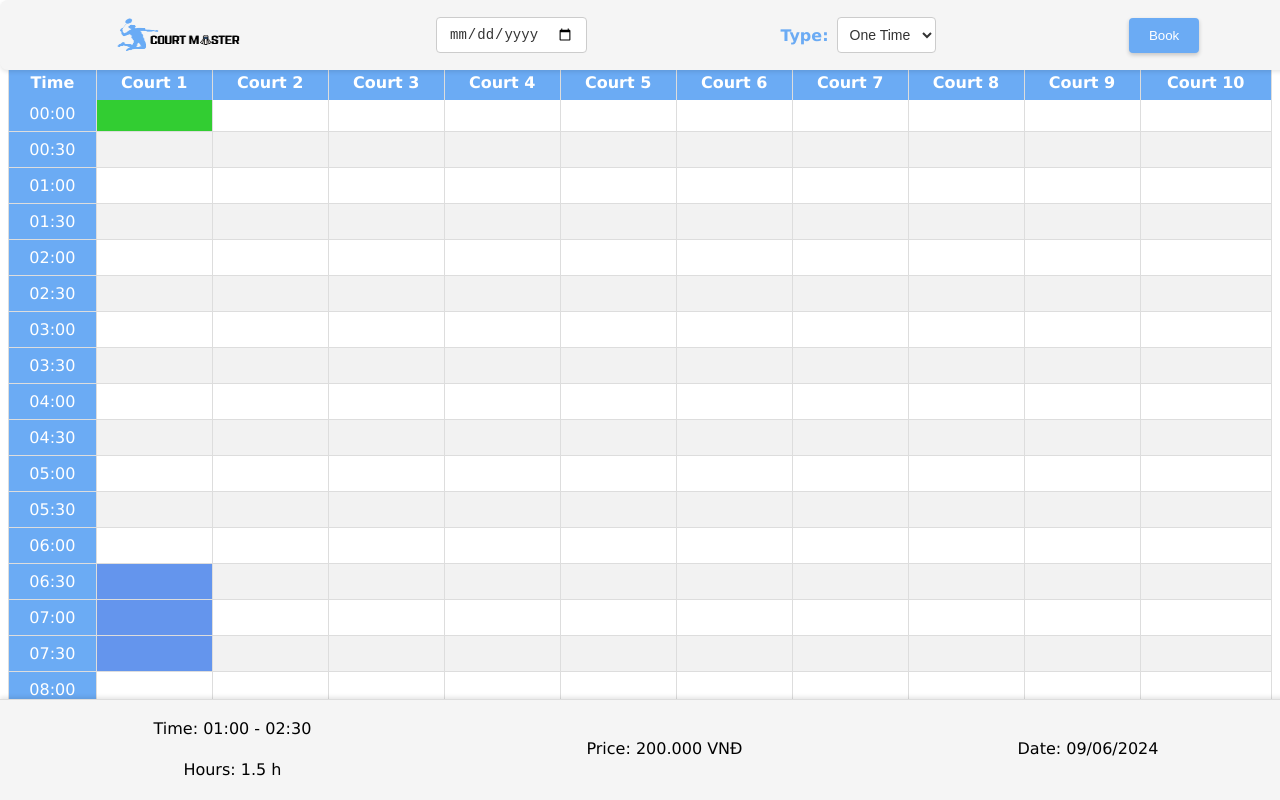
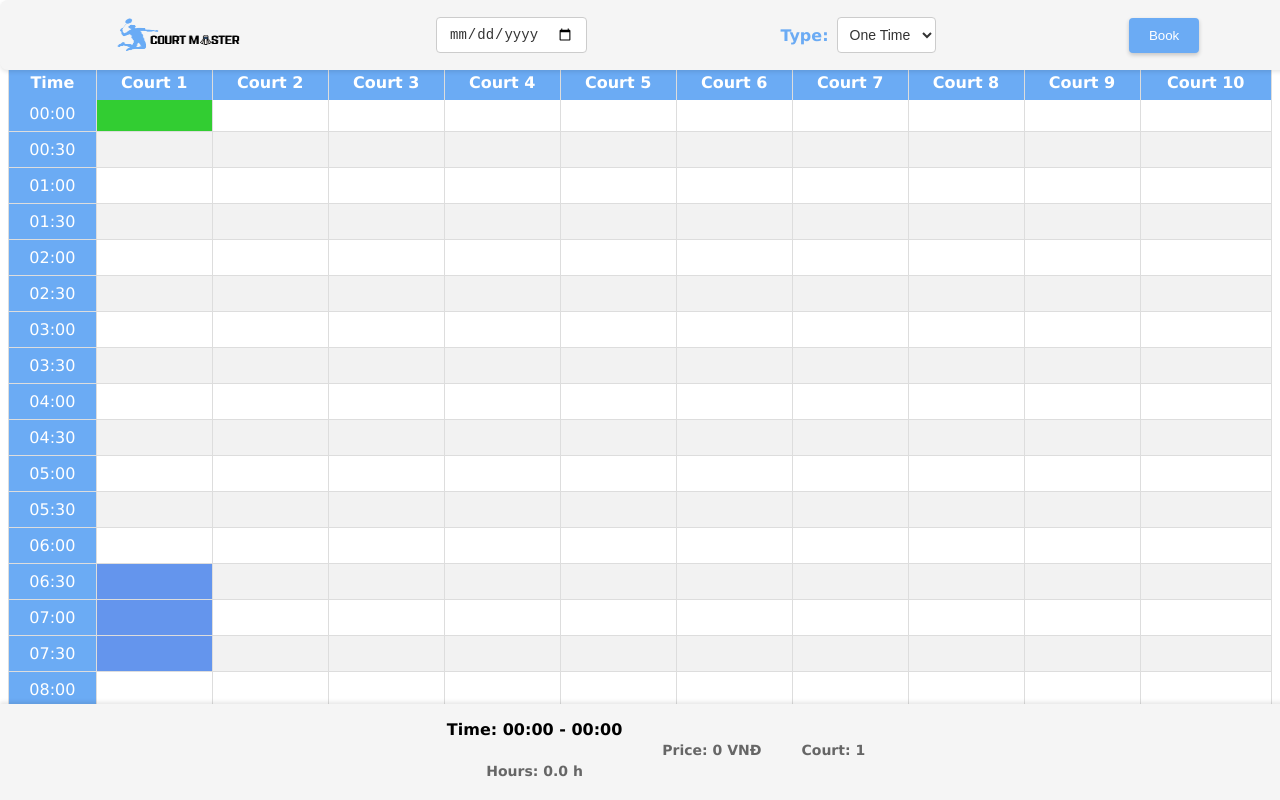
Before and after one commit to Zapz31/Court-Master-Frontend, a Vue app: page /schedule in a window 1280 px wide. Both pictures are taken after a click on the element 154 px from the left and 113 px from the top of the page. Shown: the top 800 px of the page. Built offline with nearby package versions, Linux system fonts and the light colour scheme.

Commit message:
Modify state management for schedule page

```diff
--- a/src/components/Schedule/ScheduleController.vue
+++ b/src/components/Schedule/ScheduleController.vue
@@ -2,7 +2,7 @@
   <div class="controller">
     <img src="../../../public/img/mono_blue_crop.png" class="logo" alt="" />
     <div class="date-picker">
-      <input type="date" v-model="selectedDate" />
+      <input type="date" v-model="selectedDate" @change="handleDateChange" />
     </div>
     <div class="type-dropdown">
       <label>Type:</label>
@@ -18,9 +18,14 @@
 
   <script setup>
 import { ref } from "vue";
-
+import { useScheduleStore } from "../../stores/scheduleStore";
 const selectedDate = ref("");
 const selectedType = ref("one-time");
+
+const scheduleStore = useScheduleStore();
+const handleDateChange = () => {
+  scheduleStore.updateSelectedDate(selectedDate.value);
+};
 </script>
 
   <style scoped>
--- a/src/components/Schedule/ScheduleInformation.vue
+++ b/src/components/Schedule/ScheduleInformation.vue
@@ -1,55 +1,91 @@
-<!-- src/components/Schedule/ScheduleInformation.vue -->
 <template>
   <div class="schedule-information">
-    <div class="info-item">
-      <label>Time: {{ time }}</label>
+    <div
+      v-if="
+        scheduleStore.startTime && scheduleStore.endTime && scheduleStore.court
+      "
+      class="info-item"
+    >
+      <!-- Hiển thị thông tin khi có dữ liệu -->
+      <label
+        >Time: {{ scheduleStore.startTime }} -
+        {{ scheduleStore.endTime }}</label
+      >
       <br />
       <label for="">Hours: {{ hours }} h</label>
     </div>
-    <div class="info-item">
-      <label>Price: {{ price }} VNĐ</label>
+    <div v-else class="info-item">
+      <label>Chưa chọn khung giờ chơi</label>
     </div>
-    <div class="info-item">
-      <label>Date: {{ date }}</label>
+    <div
+      v-if="
+        scheduleStore.startTime && scheduleStore.endTime && scheduleStore.court
+      "
+      class="info-item"
+    >
+      <label>Price: {{ scheduleStore.price }} VNĐ</label>
+    </div>
+    <div
+      v-if="
+        scheduleStore.startTime && scheduleStore.endTime && scheduleStore.court
+      "
+      class="info-item"
+    >
+      <label>Court: {{ scheduleStore.court }}</label>
     </div>
   </div>
 </template>
 
 <script setup>
-import { ref } from "vue";
+import { computed } from "vue";
+import { useScheduleStore } from "../../stores/scheduleStore";
 
-// Các giá trị ví dụ, bạn có thể thay thế bằng giá trị động
-const time = ref("01:00 - 02:30");
-const hours = ref("1.5");
-const price = ref("200.000");
-const date = ref("09/06/2024");
+const scheduleStore = useScheduleStore();
+
+const hours = computed(() => {
+  const [startHour, startMinute] = scheduleStore.startTime
+    .split(":")
+    .map(Number);
+  const [endHour, endMinute] = scheduleStore.endTime.split(":").map(Number);
+  const startTotalMinutes = startHour * 60 + startMinute;
+  const endTotalMinutes = endHour * 60 + endMinute;
+  const totalMinutes = endTotalMinutes - startTotalMinutes;
+  return (totalMinutes / 60).toFixed(1);
+});
 </script>
 
-<style scoped>
+<style>
 .schedule-information {
   position: fixed;
   bottom: 0;
   left: 0;
   width: 100%;
-  height: 68px;
   background-color: #f5f5f5;
   padding: 16px;
-  border-top: 1px solid #ddd;
   box-shadow: 0 -2px 4px rgba(0, 0, 0, 0.1);
   display: flex;
-  justify-content: space-around;
+  justify-content: center;
   align-items: center;
-  z-index: 1000; /* Đảm bảo nằm trên cùng */
+  z-index: 100;
 }
 
 .info-item {
-  display: flex;
-  flex-direction: column;
-  align-items: center;
+  margin: 0 20px;
+  text-align: center;
 }
 
-label {
-  font-weight: italic;
-  margin-bottom: 2.8px;
+.info-item label {
+  display: block;
+  font-weight: bold;
+  margin-bottom: 5px;
+}
+
+.info-item label:first-child {
+  font-size: 16px;
+}
+
+.info-item label:last-child {
+  font-size: 14px;
+  color: #666;
 }
 </style>
--- a/src/components/Schedule/ScheduleTable.vue
+++ b/src/components/Schedule/ScheduleTable.vue
@@ -26,6 +26,9 @@
 
 <script setup>
 import { computed, ref } from "vue";
+import { useScheduleStore } from "../../stores/scheduleStore";
+
+const scheduleStore = useScheduleStore();
 
 const courtCount = 10; // Thay đổi giá trị này tùy theo số sân của CLB
 
@@ -119,6 +122,52 @@ const handleMouseDown = (time, court) => {
 
   if (cell) {
     if (cell.status === "selected") {
+      // Xóa dữ liệu khung giờ chơi hiện tại
+      scheduleStore.startTime = "";
+      scheduleStore.endTime = "";
+      scheduleStore.court = null;
+      scheduleStore.price = 0;
+
+      // Hiển thị lại thông tin của khung giờ chơi trước đó (nếu có)
+      const previousSession = sessions.value.find(
+        (session) =>
+          session.court === court &&
+          session.endTime < cell.startTime &&
+          session.status === "selected"
+      );
+
+      if (previousSession) {
+        scheduleStore.updateScheduleInfo(
+          previousSession.startTime,
+          previousSession.endTime,
+          court
+        );
+      }
+
+      // Xóa các ô đã được chọn
+      sessions.value = sessions.value.filter(
+        (session) =>
+          !(
+            session.court === court &&
+            session.startTime === cell.startTime &&
+            session.status === "selected"
+          )
+      );
+      return;
+    }
+    return; // Không làm gì nếu ô đã được đặt chỗ hoặc đã được đặt bởi người dùng
+  }
+
+  // const startTime = formatTime(time);
+  // const cell = sessions.value.find(
+  //   (session) =>
+  //     session.court === court &&
+  //     startTime >= session.startTime &&
+  //     startTime < session.endTime
+  // );
+
+  if (cell) {
+    if (cell.status === "selected") {
       // Hủy chọn các ô đã được chọn trước đó
       sessions.value = sessions.value.filter(
         (session) =>
@@ -170,31 +219,16 @@ const handleMouseUp = () => {
   const sessionEnd = selectedCells.value[selectedCells.value.length - 1].time;
   const court = selectedCells.value[0].court;
 
-  const existingSession = sessions.value.find(
-    (session) =>
-      session.court === court &&
-      session.startTime === sessionStart &&
-      session.status === "selected"
-  );
+  const existingSession =
+    scheduleStore.court === court && scheduleStore.endTime === sessionStart;
 
   if (existingSession) {
-    existingSession.endTime = formatTime(
-      parseInt(sessionEnd.split(":")[0]) * 60 +
-        parseInt(sessionEnd.split(":")[1]) +
-        30
-    );
+    scheduleStore.endTime = sessionEnd;
+    scheduleStore.calculatePrice();
   } else {
-    sessions.value.push({
-      startTime: sessionStart,
-      endTime: formatTime(
-        parseInt(sessionEnd.split(":")[0]) * 60 +
-          parseInt(sessionEnd.split(":")[1]) +
-          30
-      ),
-      court: court,
-      status: "selected",
-    });
+    scheduleStore.updateScheduleInfo(sessionStart, sessionEnd, court);
   }
+
   selectedCells.value = [];
 };
 
--- /dev/null
+++ b/src/stores/scheduleStore.js
@@ -0,0 +1,31 @@
+import { defineStore } from 'pinia'
+
+export const useScheduleStore = defineStore('schedule', {
+  state: () => ({
+    selectedDate: '',
+    startTime: '',
+    endTime: '',
+    court: null,
+    price: 0,
+  }),
+  actions: {
+    updateScheduleInfo(start, end, courtNumber) {
+      this.startTime = start
+      this.endTime = end
+      this.court = courtNumber
+      this.calculatePrice()
+    },
+    calculatePrice() {
+      const [startHour, startMinute] = this.startTime.split(':').map(Number)
+      const [endHour, endMinute] = this.endTime.split(':').map(Number)
+      const startTotalMinutes = startHour * 60 + startMinute
+      const endTotalMinutes = endHour * 60 + endMinute
+      const totalMinutes = endTotalMinutes - startTotalMinutes
+      const hours = totalMinutes / 60
+      this.price = hours * 80000 // Giá mặc định 80.000 VNĐ/giờ
+    },
+    updateSelectedDate(date) {
+      this.selectedDate = date
+    },
+  },
+})
```
